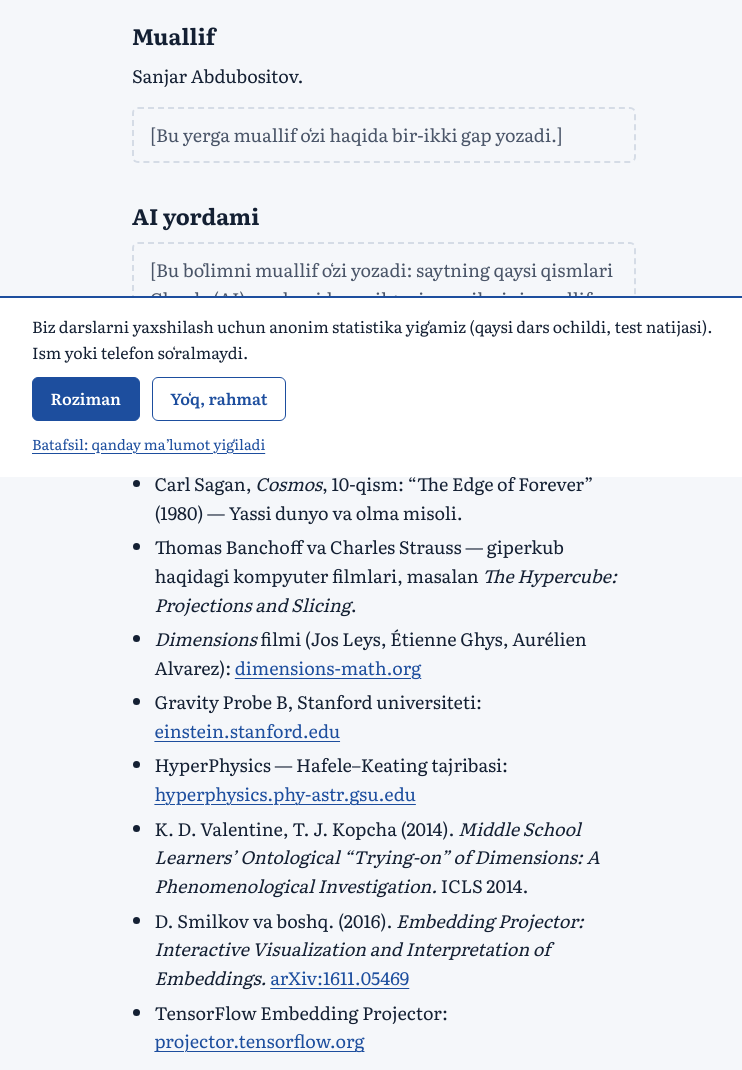
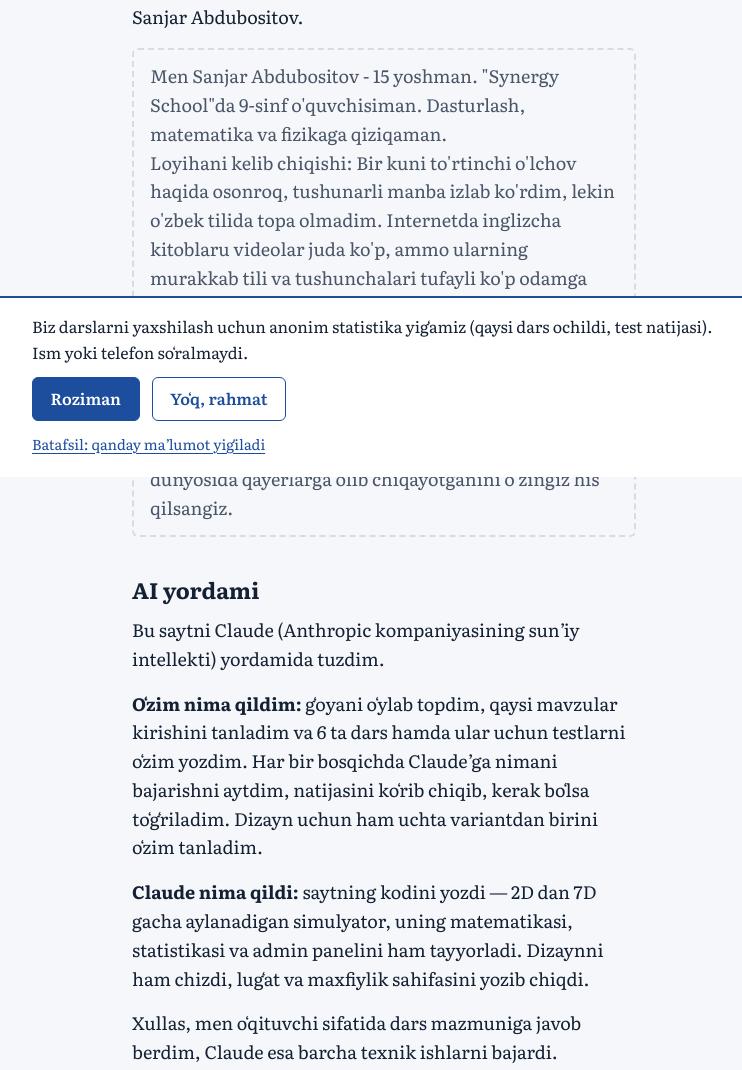
Before and after one commit to SanjarAbdubositov/Dimensions, a website with bundled scripts: page about.html in a window 1280 px wide. Shown: the part 323-1393 px from the top of the page, without its empty margins (256-998 px from the left). Built offline with nearby package versions, Linux system fonts and the light colour scheme.

Commit message:
Revise author bio and project description
Updated author information and added details about the project's origin and AI assistance.

```diff
--- a/about.html
+++ b/about.html
@@ -39,16 +39,20 @@
 
   <main id="main" class="wrap prose">
     <h1>Loyiha haqida</h1>
-    <p class="draft-banner" role="note">Qoralama — muallif hali qayta yozmagan</p>
 
     <p>“Toʻrtinchi oʻlchov” — 4D geometriya va sunʼiy intellekt haqida oʻzbek tilidagi bepul interaktiv sayt. U 13–16 yoshli oʻquvchilar uchun moʻljallangan va telefonda ishlashga moslangan.</p>
 
     <h2 id="muallif">Muallif</h2>
     <p>Sanjar Abdubositov.</p>
-    <p class="placeholder" role="note">[Bu yerga muallif oʻzi haqida bir-ikki gap yozadi.]</p>
+    <p class="placeholder" role="note">Men Sanjar Abdubositov - 15 yoshman. "Synergy School"da 9-sinf o'quvchisiman. Dasturlash, matematika va fizikaga qiziqaman.<br> Loyihani kelib chiqishi: Bir kuni to'rtinchi o'lchov haqida osonroq, tushunarli manba izlab ko'rdim, lekin o'zbek tilida topa olmadim. Internetda inglizcha kitoblaru videolar juda ko'p, ammo ularning murakkab tili va tushunchalari tufayli ko'p odamga baribir yopiq qolaveradi.
+
+Shuning uchun hammasini boshidan oson, ko'rgazmali va o'zbek tilida tushuntirib berishga bel bog'ladim. Asosiy maqsadim bitta: siz oddiygina matnni o'qib chiqmasdan, ko'p o'lchamli fazoni o'zingiz interaktiv simulyatorlarda aylantirib ko'rsangiz va shu orada bu g'oyalar sun'iy intellekt dunyosida qayerlarga olib chiqayotganini o'zingiz his qilsangiz. </p>
 
     <h2 id="ai-yordami">AI yordami</h2>
-    <p class="placeholder" role="note">[Bu boʻlimni muallif oʻzi yozadi: saytning qaysi qismlari Claude (AI) yordamida yozilgani, qaysilarini muallif oʻzi yozgani va tekshirgani.]</p>
+    <p>Bu saytni Claude (Anthropic kompaniyasining sunʼiy intellekti) yordamida tuzdim.</p>
+    <p><strong>Oʻzim nima qildim:</strong> gʻoyani oʻylab topdim, qaysi mavzular kirishini tanladim va 6 ta dars hamda ular uchun testlarni oʻzim yozdim. Har bir bosqichda Claudeʼga nimani bajarishni aytdim, natijasini koʻrib chiqib, kerak boʻlsa toʻgʻriladim. Dizayn uchun ham uchta variantdan birini oʻzim tanladim.</p>
+    <p><strong>Claude nima qildi:</strong> saytning kodini yozdi — 2D dan 7D gacha aylanadigan simulyator, uning matematikasi, statistikasi va admin panelini ham tayyorladi. Dizaynni ham chizdi, lugʻat va maxfiylik sahifasini yozib chiqdi.</p>
+    <p>Xullas, men oʻqituvchi sifatida dars mazmuniga javob berdim, Claude esa barcha texnik ishlarni bajardi.</p>
 
     <h2 id="manbalar">Manbalar</h2>
     <ul>
```
